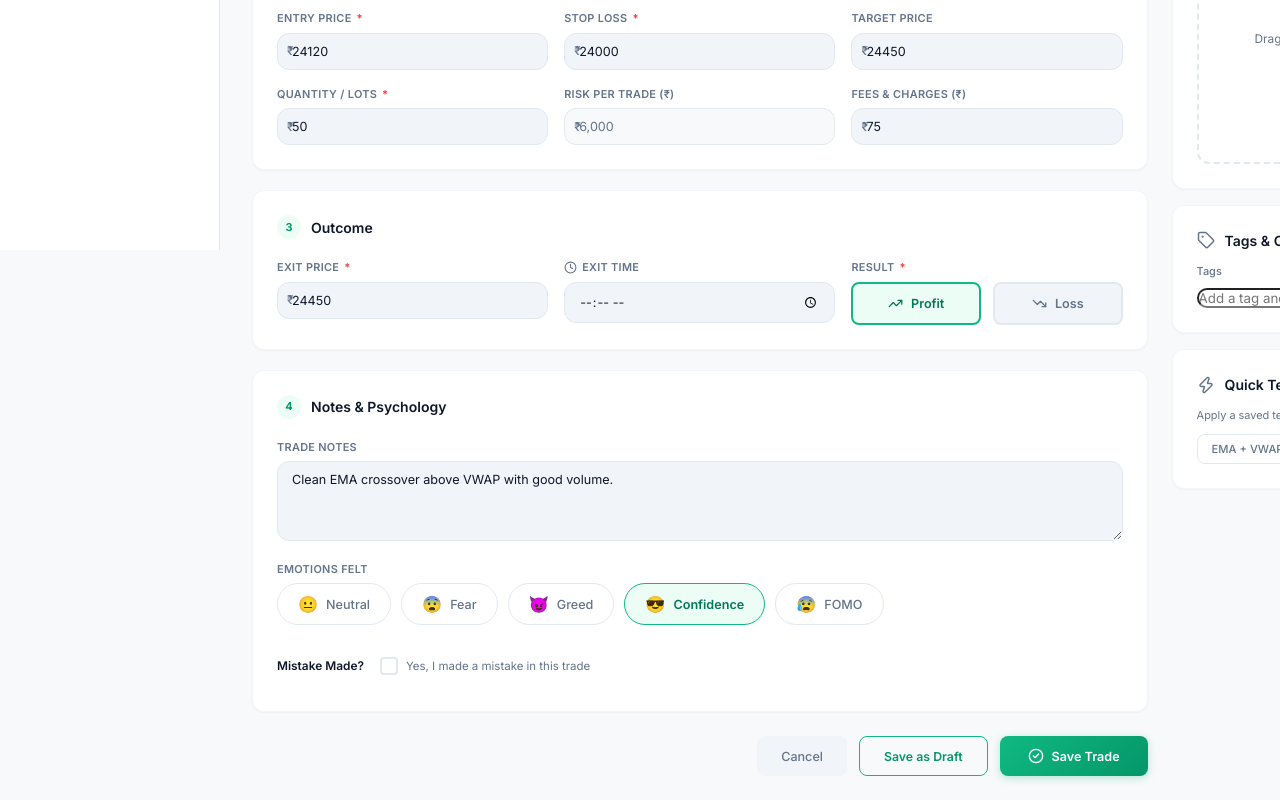
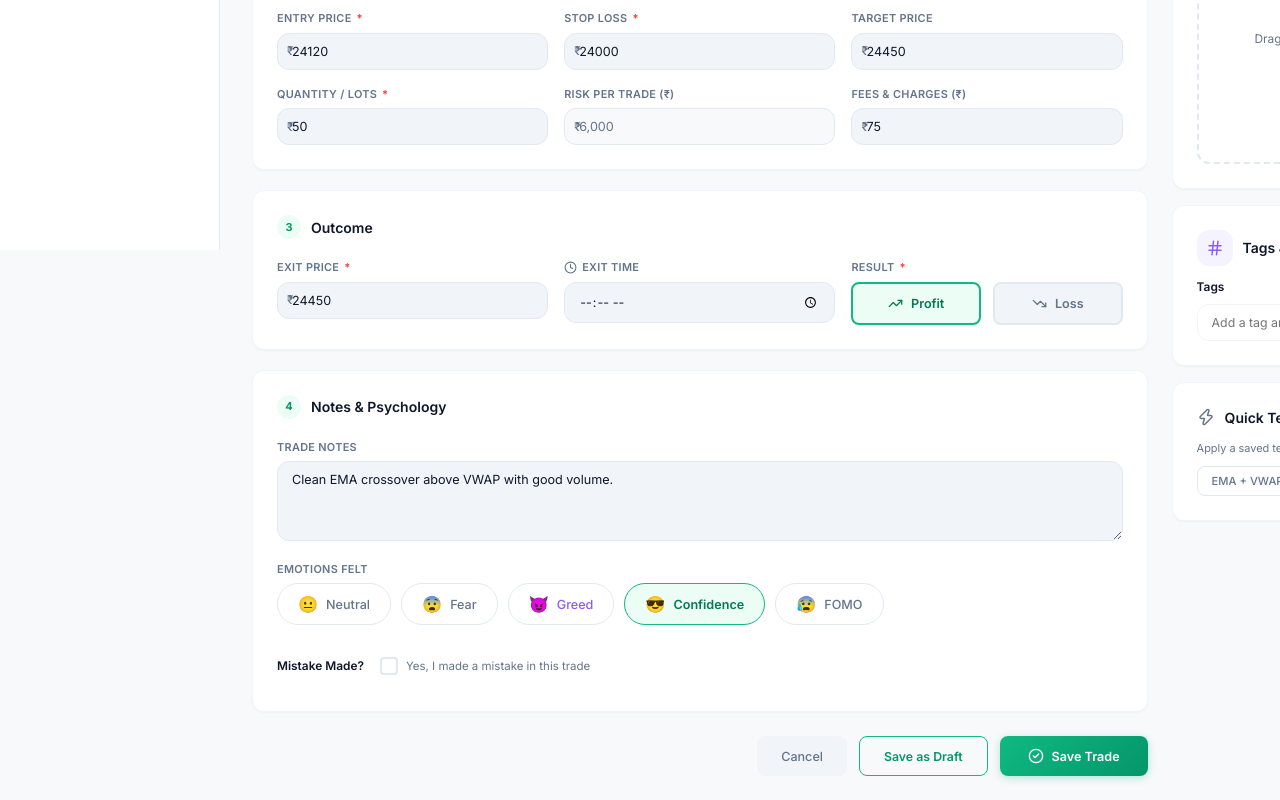
Before and after one commit to Zaydensth/traders-journal, a React (Vite) app: page /add-trade in a window 1280 px wide. Shown: the part 550-1350 px from the top of the page. Built offline with nearby package versions, Linux system fonts and the light colour scheme.

Commit message:
fix: Greed always purple text, Hash icon for Tags, cleaner tags input

```diff
--- a/src/index.css
+++ b/src/index.css
@@ -1047,6 +1047,16 @@ input, select, textarea { font-family: inherit; outline: none; }
 /* Rounded tags input */
 .form-section input[type="text"][placeholder*="tag"] {
   border-radius: var(--radius-md);
+  border: 1.5px solid var(--border-light);
+  padding: 10px 14px;
+  font-size: 0.88rem;
+  background: var(--bg-card);
+  transition: border-color 0.2s ease;
+}
+
+.form-section input[type="text"][placeholder*="tag"]:focus {
+  border-color: var(--green-400);
+  outline: none;
 }
 
 .form-grid-2 {
@@ -2297,7 +2307,11 @@ input, select, textarea { font-family: inherit; outline: none; }
   font-weight: 600;
 }
 
-/* Greed purple variant */
+/* Greed purple variant — always purple text */
+.emotion-pill.emotion-purple {
+  color: var(--purple-500);
+}
+
 .emotion-pill.emotion-purple:hover {
   border-color: var(--purple-400);
 }
--- a/src/pages/AddTrade.tsx
+++ b/src/pages/AddTrade.tsx
@@ -2,7 +2,7 @@ import { useState, useMemo, useRef, useEffect } from 'react';
 import { useNavigate, Link } from 'react-router-dom';
 import {
   TrendingUp, TrendingDown,
-  Calendar, Clock, Tag, Search,
+  Calendar, Clock, Search, Hash,
   ChevronDown, X, CheckCircle2, Upload, Image,
   Bell, Sun, Moon, Zap, Settings, LayoutDashboard,
   PenSquare, BarChart3, Layers, Timer, Eye
@@ -732,10 +732,12 @@ export default function AddTrade() {
           {/* Tags & Categories */}
           <div className="card form-section animate-in" style={{ marginTop: 16 }}>
             <div className="form-section-header" style={{ marginBottom: 12 }}>
-              <Tag size={18} color="var(--text-secondary)" />
+              <div className="td-header-icon-wrap" style={{ width: 36, height: 36 }}>
+                <Hash size={18} />
+              </div>
               <h3>Tags & Categories</h3>
             </div>
-            <label style={{ fontSize: '0.78rem', color: 'var(--text-secondary)', fontWeight: 500, display: 'block', marginBottom: 8 }}>Tags</label>
+            <label style={{ fontSize: '0.85rem', color: 'var(--text-primary)', fontWeight: 600, display: 'block', marginBottom: 8 }}>Tags</label>
             {tagsList.length > 0 && (
               <div className="tags-pills-row">
                 {tagsList.map(tag => (
```
